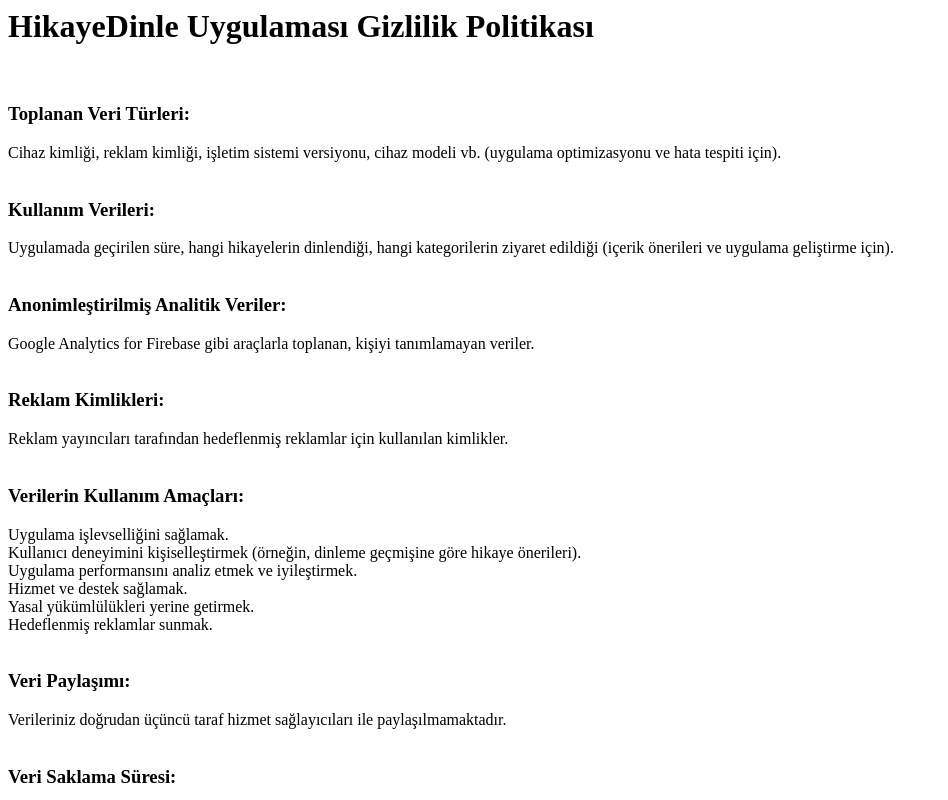
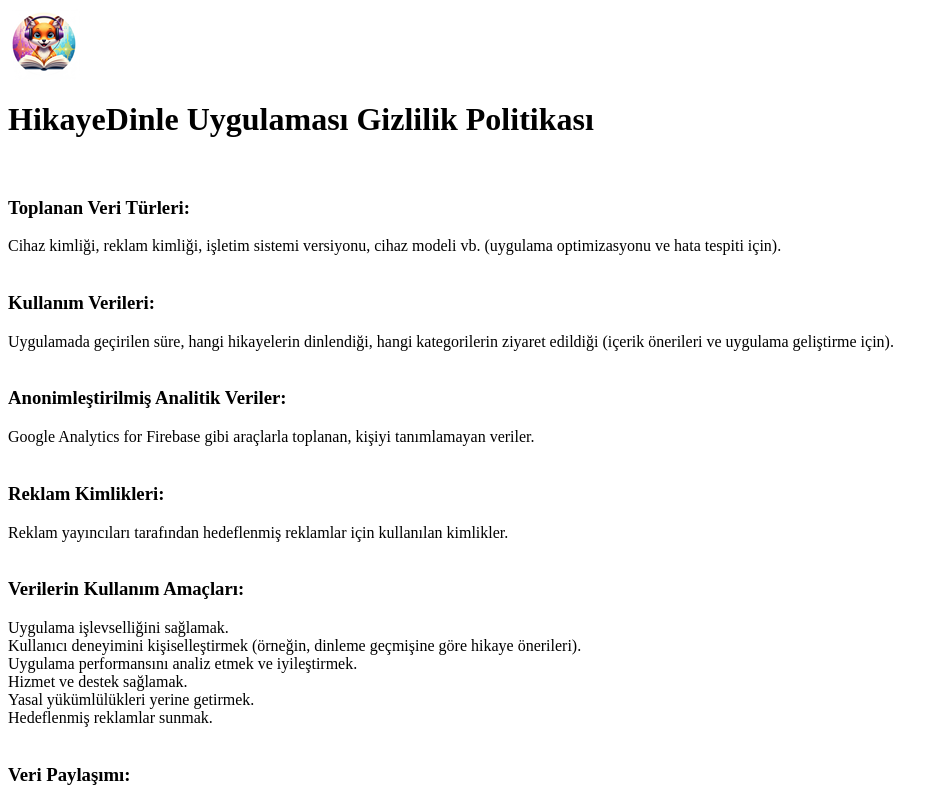
Before and after one commit to ondergokmen/hikayedinle, a plain HTML site: page index.html in a window 1280 px wide. Shown: the top 800 px of the page, without its empty margins (0-948 px from the left). Drawn offline with Linux system fonts and the light colour scheme.

Commit message:
Update index.html

```diff
--- a/index.html
+++ b/index.html
@@ -1,5 +1,6 @@
 <html><body>
-<h1>HikayeDinle Uygulaması Gizlilik Politikası</h1>
+<img src="https://github.com/ondergokmen/hikayedinle/blob/main/logo72.png"><br>
+  <h1>HikayeDinle Uygulaması Gizlilik Politikası</h1>
 <br>
 <h3>Toplanan Veri Türleri:</h3>
 Cihaz kimliği, reklam kimliği, işletim sistemi versiyonu, cihaz modeli vb. (uygulama optimizasyonu ve hata tespiti için).<br>
```
